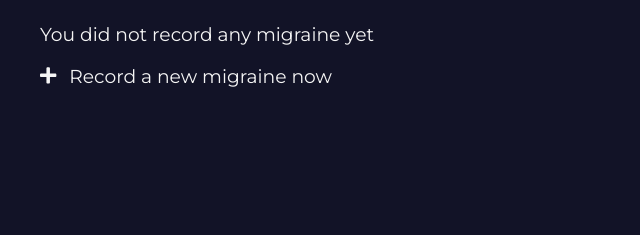
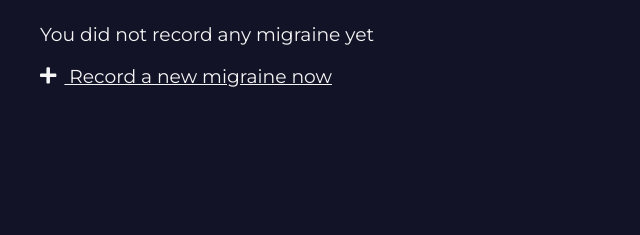
Before and after one commit to Alt-katell/migrainius, a Gatsby site: page /dashboard in a window 1280 px wide. Shown: the part 528-763 px from the top of the page, 0-640 px from the left. Built offline with nearby package versions, Linux system fonts and the light colour scheme; Gatsby itself is replaced by a stand-in of ours.

Commit message:
added new migraine page and link to this page in dashboard

```diff
--- a/src/pages/dashboard.js
+++ b/src/pages/dashboard.js
@@ -1,5 +1,6 @@
 import React from 'react'
 import styled from 'styled-components'
+import { Link } from 'gatsby'
 
 import Layout from '../layouts/Layout'
 import Button from '../components/Button'
@@ -42,6 +43,10 @@ const StyledTitle3 = styled.h3`
 const StyledNoMigraine = styled.h3`
   color: ${props => props.theme.colors.lightGrey};
   font-weight: normal;
+
+  & a {
+    color: ${props => props.theme.colors.lightGrey};
+  }
 `
 
 const Dashboard = () => {
@@ -51,7 +56,7 @@ const Dashboard = () => {
     <div>
       <StyledTitle3>RECORDS</StyledTitle3>
       <StyledNoMigraine>You did not record any migraine yet</StyledNoMigraine>
-      <StyledNoMigraine><FontAwesomeIcon icon={faPlus} style={{marginRight: "8px"}} /> Record a new migraine now</StyledNoMigraine>
+      <StyledNoMigraine><Link to="/new-migraine/"><FontAwesomeIcon icon={faPlus} style={{marginRight: "8px"}} /> Record a new migraine now</Link></StyledNoMigraine>
     </div>
   )
 
```
Also changed, not shown: src/pages/new-migraine.js (added).
